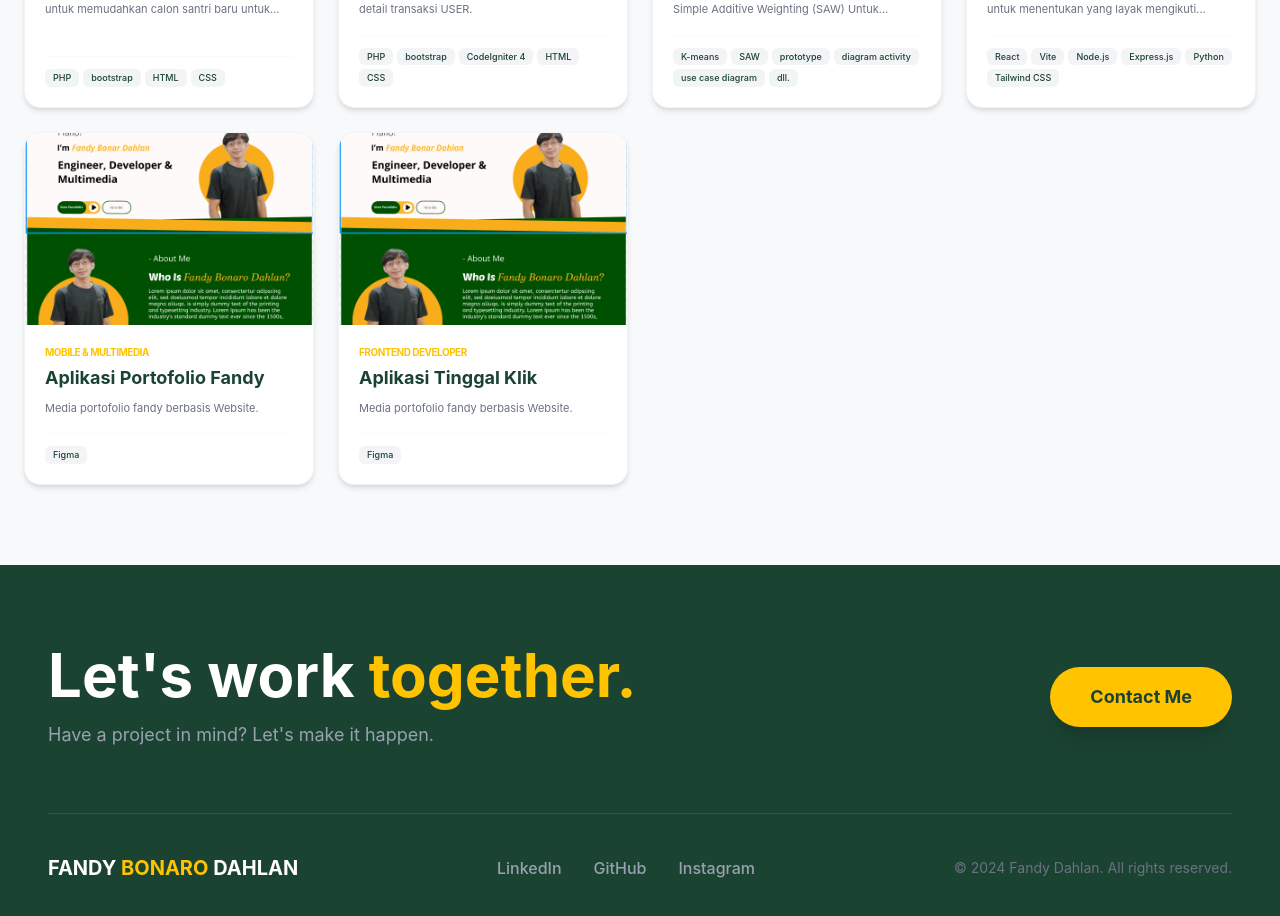
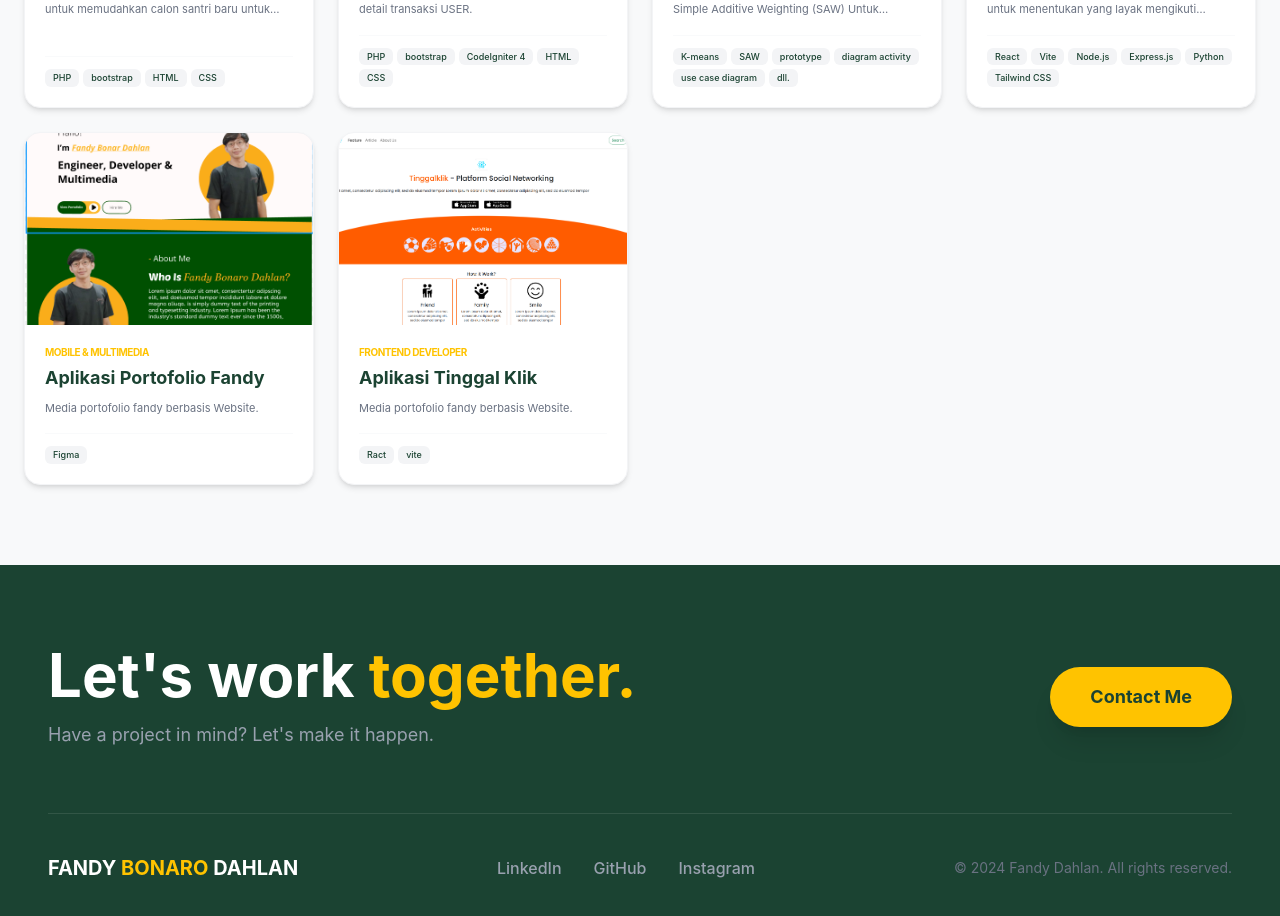
Before and after one commit to fandydahlan3/my-portfolio, a React (Vite) app in the folder fullstack-porto-fandy/porto-fandy-react/: page / in a window 1280 px wide. Shown: the part 2485-3401 px from the top of the page. Built offline with nearby package versions, Linux system fonts and the light colour scheme.

Commit message:
perbaruhan tampilan tinggal klik

```diff
--- a/fullstack-porto-fandy/porto-fandy-react/src/sections/Portfolio.jsx
+++ b/fullstack-porto-fandy/porto-fandy-react/src/sections/Portfolio.jsx
@@ -53,9 +53,9 @@ const staticProjects = [
     title: "Aplikasi Tinggal Klik",
     category: "Frontend Developer",
     description: "Media portofolio fandy berbasis Website.",
-    image: "/images/porto_figma.png",
-    project_url: "https://www.figma.com/design/cq2ZMChE2nWHM87wXlEshm/PORTO-FANDY?node-id=0-1&t=ZqvxH2BpHPPhzAAJ-1",
-    tech_stack: "Figma"
+    image: "/images/Tiggal_klik.png",
+    project_url: "https://github.com/fandydahlan3/my-portfolio/tree/main/tinggalklik-landing-page",
+    tech_stack: "Ract, vite"
   },
   // Anda bisa menambah baris data proyek baru di sini sesuka hati...
 ];
```
